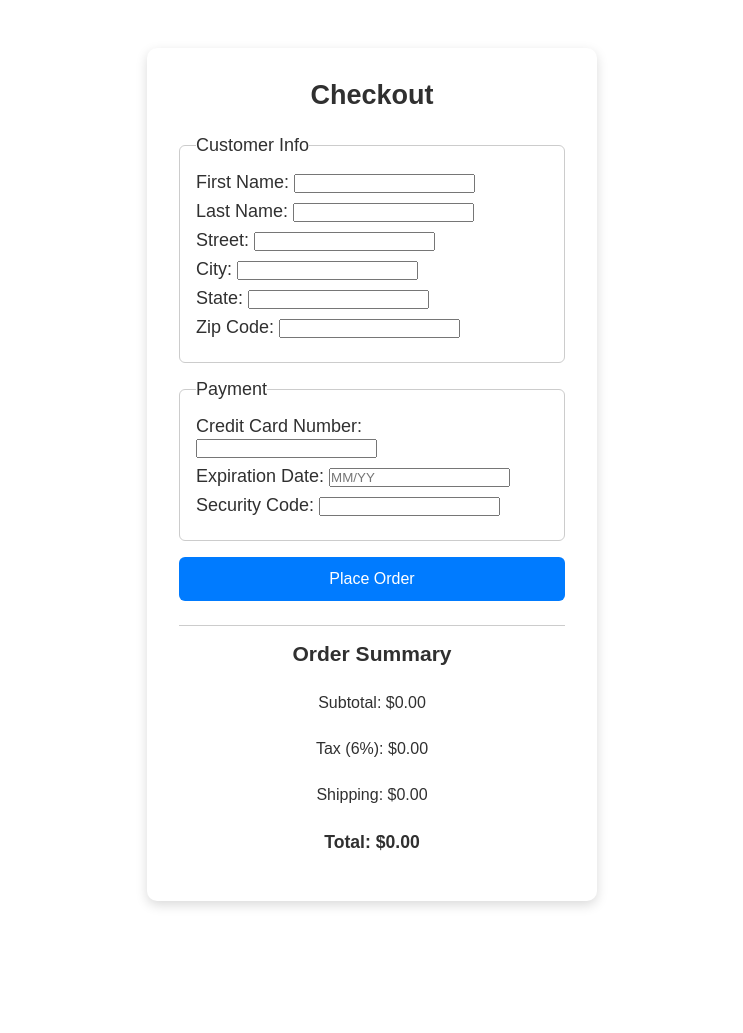
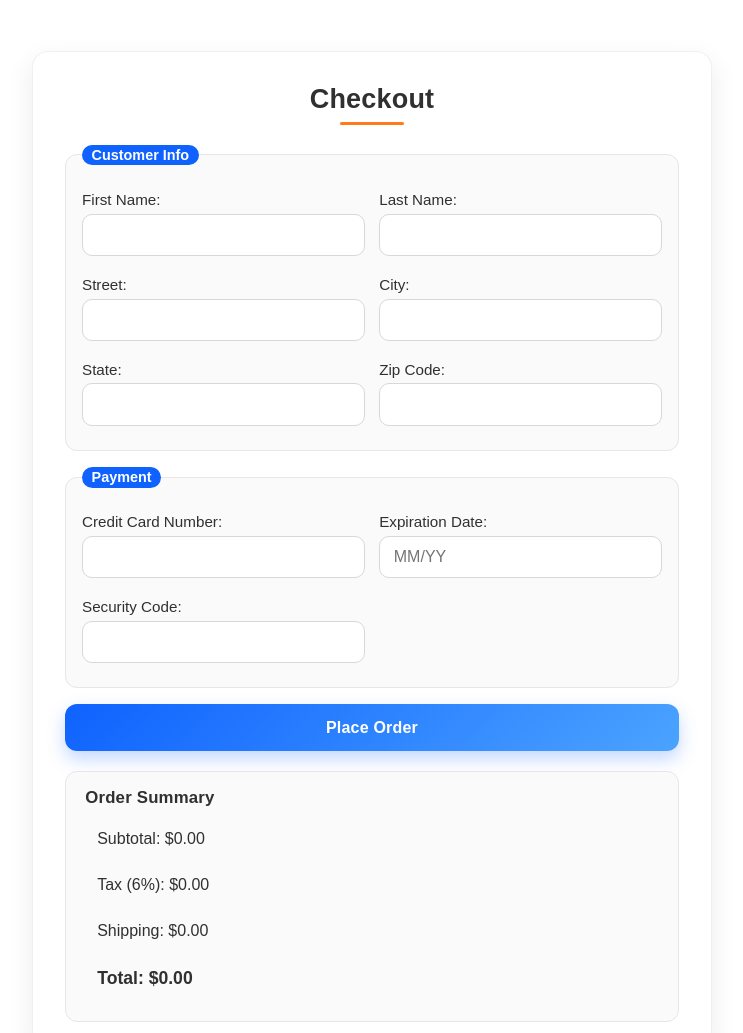
Before and after one commit to neo06060/wdd330new, a website built with Vite: page src/cart/checkout.html in a window 1280 px wide. Shown: the top 1033 px of the page, without its empty margins (268-1011 px from the left). Before the commit the page ends 961 px from the top, so only its background shows below. Built offline with nearby package versions, Linux system fonts and the light colour scheme.

Commit message:
W04: Added checkout validation, error handling and success page

```diff
--- a/src/css/style.css
+++ b/src/css/style.css
@@ -625,3 +625,168 @@ main.checkout-page {
 .product-list * {
   text-align: left;
 }
+
+/* === WDD330 • Checkout polish / overrides === */
+
+/* Palette un peu plus vive (facultatif) */
+:root {
+  --primary-color: #ff7a18;
+  /* accent chaleureux */
+  --secondary-color: #0f62fe;
+  /* bleu action */
+  --tertiary-color: #8a470c;
+}
+
+/* Carte principale plus “carrée”, plus nette */
+.checkout-container {
+  max-width: 680px;
+  border: 1px solid rgba(0, 0, 0, .06);
+  border-radius: 16px;
+  box-shadow: 0 10px 28px rgba(0, 0, 0, .08);
+  padding: 2rem 2rem 1.5rem;
+  background: #fff;
+}
+
+/* Titre avec accent discret */
+.checkout-container h2 {
+  font-weight: 800;
+  letter-spacing: .2px;
+  margin-bottom: 1.25rem;
+  position: relative;
+}
+
+.checkout-container h2::after {
+  content: "";
+  display: block;
+  width: 64px;
+  height: 3px;
+  background: var(--primary-color);
+  border-radius: 3px;
+  margin: .4rem auto 0;
+}
+
+/* Fieldsets = sections “cartes” uniformes */
+.checkout-container form fieldset {
+  background: #fafafa;
+  border: 1px solid #e7e7e7;
+  border-radius: 12px;
+  padding: 1rem;
+  margin-bottom: 1rem;
+}
+
+/* Légende en pastille colorée */
+.checkout-container form fieldset>legend {
+  padding: .15rem .6rem;
+  font-size: .9rem;
+  font-weight: 700;
+  color: #fff;
+  background: var(--secondary-color);
+  border-radius: 999px;
+  display: inline-block;
+  margin-bottom: .6rem;
+}
+
+/* Grille auto propre pour les champs (1 col mobile / 2 cols desktop) */
+.checkout-container form fieldset {
+  display: grid;
+  grid-template-columns: 1fr;
+  gap: .75rem .9rem;
+}
+
+@media (min-width: 680px) {
+  .checkout-container form fieldset {
+    grid-template-columns: 1fr 1fr;
+  }
+}
+
+/* Labels en bloc + inputs full width */
+.checkout-container form label {
+  display: flex;
+  flex-direction: column;
+  gap: .35rem;
+  font-size: .95rem;
+}
+
+/* Inputs “carrés”, nets, focus clair */
+.checkout-container input[type="text"],
+.checkout-container input[type="email"],
+.checkout-container input[type="tel"],
+.checkout-container input[type="number"] {
+  width: 100%;
+  padding: .7rem .85rem;
+  border: 1px solid #d8d8d8;
+  border-radius: 10px;
+  background: #fff;
+  font-size: 1rem;
+  outline: none;
+  transition: border-color .15s ease, box-shadow .15s ease, transform .02s ease;
+}
+
+.checkout-container input:focus {
+  border-color: var(--secondary-color);
+  box-shadow: 0 0 0 3px rgba(15, 98, 254, .18);
+}
+
+/* Bouton principal plus “vivant” */
+.checkout-container button,
+#checkoutSubmit {
+  width: 100%;
+  padding: .9rem 1.2rem;
+  border-radius: 12px;
+  border: 0;
+  background: linear-gradient(135deg, var(--secondary-color), #4ba3ff);
+  color: #fff;
+  font-weight: 700;
+  letter-spacing: .2px;
+  box-shadow: 0 8px 18px rgba(15, 98, 254, .25);
+  transition: transform .06s ease, box-shadow .15s ease, filter .15s ease;
+}
+
+.checkout-container button:hover,
+#checkoutSubmit:hover {
+  transform: translateY(-1px);
+  box-shadow: 0 12px 24px rgba(15, 98, 254, .28);
+  filter: saturate(1.1);
+}
+
+.checkout-container button:active,
+#checkoutSubmit:active {
+  transform: translateY(0);
+  box-shadow: 0 6px 14px rgba(15, 98, 254, .22);
+}
+
+/* Résumé : carte claire + alignements typographiques */
+.order-summary {
+  background: #fafafa;
+  border: 1px solid #e7e7e7;
+  border-radius: 12px;
+  padding: 1rem 1.2rem;
+  margin-top: 1.25rem;
+  text-align: left;
+}
+
+.order-summary h3 {
+  margin: 0 0 .6rem 0;
+  font-size: 1.05rem;
+  letter-spacing: .2px;
+}
+
+.order-summary .row {
+  display: flex;
+  justify-content: space-between;
+  align-items: baseline;
+  padding: .35rem 0;
+}
+
+.order-summary .total {
+  font-size: 1.1rem;
+  font-weight: 800;
+  border-top: 1px dashed #e0e0e0;
+  margin-top: .6rem;
+  padding-top: .6rem;
+}
+
+/* Petites retouches globales pour l’alignement */
+.checkout-page {
+  padding: 2.2rem 1rem;
+}
--- a/src/js/CheckoutValidation.js
+++ b/src/js/CheckoutValidation.js
@@ -1,38 +1,53 @@
-import { getLocalStorage, setLocalStorage, formatMoney } from "./utils.mjs";
+// CheckoutValidation.js
+import CheckoutProcess from "./CheckoutProcess.mjs";
 
-function totals() {
-  const items = getLocalStorage("so-cart") || [];
-  const subtotal = items.reduce((s, i) => s + (Number(i.FinalPrice ?? i.Price ?? 0) * (i.quantity || 1)), 0);
-  const tax = +(subtotal * 0.06).toFixed(2);
-  const shipping = 0; // adapte si besoin
-  const total = +(subtotal + tax + shipping).toFixed(2);
-
-  const $ = (id) => document.getElementById(id);
-  if ($("subtotal")) $("subtotal").textContent = formatMoney(subtotal);
-  if ($("tax")) $("tax").textContent = formatMoney(tax);
-  if ($("shipping")) $("shipping").textContent = formatMoney(shipping);
-  if ($("orderTotal")) $("orderTotal").textContent = formatMoney(total);
+// petit helper d’alerte non-intrusif (Stretch W04)
+function alertMessage(message, scroll = true) {
+  const main = document.querySelector("main") || document.body;
+  const box = document.createElement("div");
+  box.setAttribute("role", "status");
+  box.style.padding = "12px";
+  box.style.margin = "0 0 12px 0";
+  box.style.border = "1px solid #f0c36d";
+  box.style.background = "#fff8e5";
+  box.style.borderRadius = "8px";
+  box.style.fontSize = "0.95rem";
+  box.textContent = typeof message === "string" ? message : JSON.stringify(message);
+  main.prepend(box);
+  if (scroll) window.scrollTo({ top: 0, behavior: "smooth" });
+  setTimeout(() => box.remove(), 6000);
 }
 
 document.addEventListener("DOMContentLoaded", () => {
-  totals();
+  // Instancie le process : clé du panier + sélecteur du bloc récap
+  const process = new CheckoutProcess("so-cart", "main");
+  process.init();               // calcule le subtotal
+  process.calculateOrderTotal(); // complète tax/shipping/total
 
   const form = document.getElementById("checkout-form");
   if (!form) return;
 
-  form.addEventListener("submit", (e) => {
+  form.addEventListener("submit", async (e) => {
     e.preventDefault();
-    totals();
-    const items = getLocalStorage("so-cart") || [];
-    if (!items.length) {
-      alert("Your cart is empty.");
+
+    // Validation HTML5 (required, etc.)
+    if (!form.checkValidity()) {
+      form.reportValidity();
       return;
     }
 
-    // validation HTML5 fait déjà le gros du travail (required)
-    // ici on simule la confirmation de commande
-    alert("Order placed! Thank you.");
-    setLocalStorage("so-cart", []);
-    window.location.href = "../index.html"; // retour, adapte si besoin
+    try {
+      // Lance le checkout (envoie payload au backend)
+      const res = await process.checkout(form);
+
+      // Succès : vider panier + aller à la page succès
+      localStorage.removeItem("so-cart");
+      // Adapte le chemin si ta page de succès est ailleurs
+      window.location.href = "./checkout-success.html";
+    } catch (err) {
+      console.error("Checkout error:", err);
+      // Affiche le détail d'erreur renvoyé par le serveur
+      alertMessage(err?.message ?? "Checkout failed. Please verify your data.");
+    }
   });
 });
--- a/src/js/ExternalServices.mjs
+++ b/src/js/ExternalServices.mjs
@@ -1,14 +1,25 @@
-// ExternalServices.mjs
+const BASE = "http://wdd330-backend.onrender.com";
+
+async function convertToJson(res) {
+  let json = {};
+  try {
+    json = await res.json();
+  } catch {
+    // pas de JSON -> on laisse {}
+  }
+  if (res.ok) return json;
+  // Propage un objet avec détails (conforme W04)
+  throw { name: "servicesError", message: json };
+}
+
 export default class ExternalServices {
   async checkout(payload) {
-    const url = "http://wdd330-backend.onrender.com/checkout";
-    const options = {
+    const url = `${BASE}/checkout`;
+    const response = await fetch(url, {
       method: "POST",
       headers: { "Content-Type": "application/json" },
       body: JSON.stringify(payload),
-    };
-    const response = await fetch(url, options);
-    if (!response.ok) throw new Error("Checkout failed");
-    return response.json();
+    });
+    return convertToJson(response);
   }
 }
--- a/src/js/utils.mjs
+++ b/src/js/utils.mjs
@@ -2,7 +2,7 @@ export function setLocalStorage(key, value) { localStorage.setItem(key, JSON.str
 export function getLocalStorage(key) { const v = localStorage.getItem(key); return v ? JSON.parse(v) : null; }
 export function getParam(name) { const u = new URL(window.location.href); return u.searchParams.get(name); }
 export function toTitleCase(str) { return (str || "").replace(/[-_]+/g, " ").replace(/\b\w/g, m => m.toUpperCase()); }
-export function formatMoney(n) { const v = Number(n || 0); return `$${v.toFixed(2)}`; }
+export function formatMoney(n) { const v = Number(n || 0); return `$${v.toFixed(2)}`; } // <- export bien présent
 
 // normalise divers formats d'URL d'images vers un chemin utilisable
 export function normalizeImageUrl(raw) {
```
